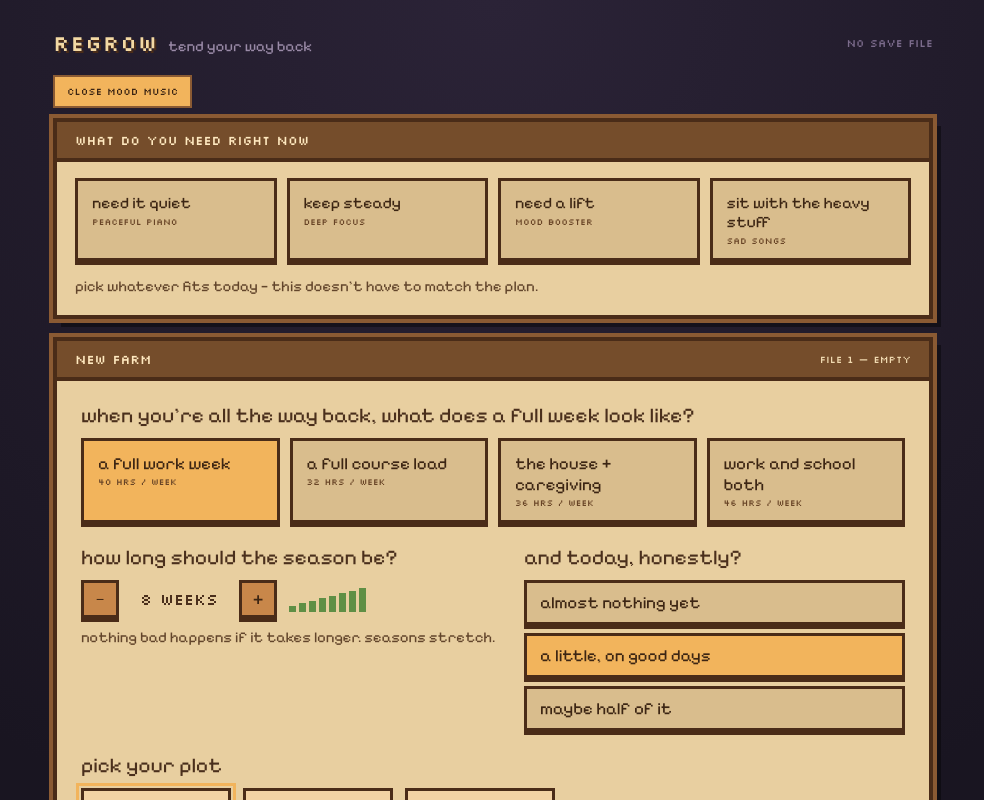
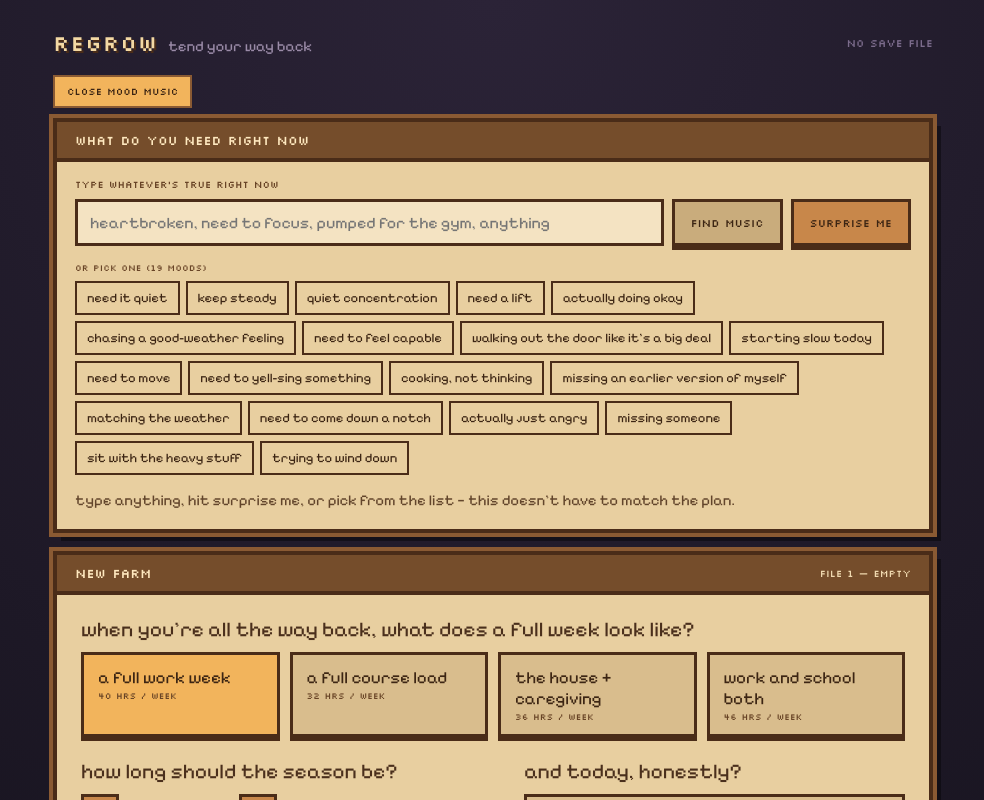
Before and after one commit to Thrinayani39e/regrow, a React (Vite) app: page / in a window 1280 px wide. Both pictures are taken after a click on the button "MOOD MUSIC". Shown: the top 800 px of the page, without its empty margins (147-1131 px from the left). Built offline with nearby package versions, Linux system fonts and the light colour scheme.

Commit message:
feat: expand mood library to 19 playlists + free-text mood matching

```diff
--- a/src/components/MoodMusicBoard.tsx
+++ b/src/components/MoodMusicBoard.tsx
@@ -8,29 +8,106 @@ interface Mood {
   tag: string;
   playlistId: string;
   playlistName: string;
+  // Free-text matching terms — checked as substrings against whatever
+  // someone types, on top of the mood's own key/label/tag words.
+  keywords: string[];
 }
 
-// Public Spotify editorial playlists — each ID checked against Spotify's
-// oEmbed endpoint (https://open.spotify.com/oembed?url=...) before being
-// hardcoded here. The embed iframe needs no API key or login; playback
-// only starts if the person clicks play inside it, so nothing here
-// autoplays audio.
+// Real, public Spotify editorial playlists — every ID checked against
+// Spotify's oEmbed endpoint (https://open.spotify.com/oembed?url=...)
+// before being hardcoded here. The embed iframe needs no API key or
+// login; playback only starts if someone clicks play inside it.
 const MOODS: Mood[] = [
-  { key: 'calm', label: 'need it quiet', tag: 'PEACEFUL PIANO', playlistId: '37i9dQZF1DX4sWSpwq3LiO', playlistName: 'Peaceful Piano' },
-  { key: 'focus', label: 'keep steady', tag: 'DEEP FOCUS', playlistId: '37i9dQZF1DWZeKCadgRdKQ', playlistName: 'Deep Focus' },
-  { key: 'lift', label: 'need a lift', tag: 'MOOD BOOSTER', playlistId: '37i9dQZF1DX3rxVfibe1L0', playlistName: 'Mood Booster' },
-  { key: 'heavy', label: 'sit with the heavy stuff', tag: 'SAD SONGS', playlistId: '37i9dQZF1DX7qK8ma5wgG1', playlistName: 'Sad Songs' },
+  { key: 'calm', label: 'need it quiet', tag: 'PEACEFUL PIANO', playlistId: '37i9dQZF1DX4sWSpwq3LiO', playlistName: 'Peaceful Piano', keywords: ['calm', 'quiet', 'peaceful', 'still', 'overwhelmed', 'gentle', 'soft', 'settle'] },
+  { key: 'focus', label: 'keep steady', tag: 'DEEP FOCUS', playlistId: '37i9dQZF1DWZeKCadgRdKQ', playlistName: 'Deep Focus', keywords: ['focus', 'concentrate', 'steady', 'productive', 'deadline', 'working', 'deep work'] },
+  { key: 'lofi', label: 'quiet concentration', tag: 'LOFI BEATS', playlistId: '37i9dQZF1DWWQRwui0ExPn', playlistName: 'lofi beats', keywords: ['lofi', 'lo-fi', 'study', 'studying', 'homework', 'chill focus', 'background'] },
+  { key: 'lift', label: 'need a lift', tag: 'MOOD BOOSTER', playlistId: '37i9dQZF1DX3rxVfibe1L0', playlistName: 'Mood Booster', keywords: ['lift', 'boost', 'pick me up', 'low', 'meh', 'blah', 'need energy'] },
+  { key: 'feelgood', label: 'actually doing okay', tag: "FEELIN' GOOD", playlistId: '37i9dQZF1DX9XIFQuFvzM4', playlistName: "Feelin' Good", keywords: ['good', 'happy', 'great', 'content', 'okay today', 'fine today', 'light'] },
+  { key: 'goodvibes', label: 'chasing a good-weather feeling', tag: 'GOOD VIBES', playlistId: '37i9dQZF1DWYBO1MoTDhZI', playlistName: 'Good Vibes', keywords: ['sunny', 'summer', 'warm', 'bright', 'good vibes', 'breezy'] },
+  { key: 'confidence', label: 'need to feel capable', tag: 'CONFIDENCE BOOST', playlistId: '37i9dQZF1DX4fpCWaHOned', playlistName: 'Confidence Boost', keywords: ['confidence', 'capable', 'nervous about', 'interview', 'big day', 'presentation', 'brave'] },
+  { key: 'badasswalk', label: "walking out the door like it's a big deal", tag: 'WALK LIKE A BADASS', playlistId: '37i9dQZF1DX1tyCD9QhIWF', playlistName: 'Walk Like A Badass', keywords: ['badass', 'strut', 'main character', 'walking out', 'unstoppable', 'powerful'] },
+  { key: 'morning', label: 'starting slow today', tag: 'MORNING MOTIVATION', playlistId: '37i9dQZF1DXc5e2bJhV6pu', playlistName: 'Morning Motivation', keywords: ['morning', 'waking up', 'slow start', 'groggy', 'first thing'] },
+  { key: 'workout', label: 'need to move', tag: 'BEAST MODE', playlistId: '37i9dQZF1DX76Wlfdnj7AP', playlistName: 'Beast Mode', keywords: ['workout', 'gym', 'exercise', 'run', 'running', 'move my body', 'restless', 'pumped'] },
+  { key: 'singalong', label: 'need to yell-sing something', tag: 'SONGS TO SING IN THE CAR', playlistId: '37i9dQZF1DWWMOmoXKqHTD', playlistName: 'Songs to Sing in the Car', keywords: ['sing', 'scream', 'car', 'loud', 'belt it out', 'yell'] },
+  { key: 'cooking', label: 'cooking, not thinking', tag: 'DINNER WITH FRIENDS', playlistId: '37i9dQZF1DX4xuWVBs4FgJ', playlistName: 'Dinner with Friends', keywords: ['cooking', 'kitchen', 'dinner', 'making food', 'domestic', 'puttering'] },
+  { key: 'nostalgia', label: 'missing an earlier version of myself', tag: 'THROWBACK JAMS', playlistId: '37i9dQZF1DX8ky12eWIvcW', playlistName: 'Throwback Jams', keywords: ['nostalgia', 'nostalgic', 'throwback', 'used to', 'remember when', 'old me', 'younger'] },
+  { key: 'rainy', label: 'matching the weather', tag: 'RAINY DAY', playlistId: '37i9dQZF1DXbvABJXBIyiY', playlistName: 'Rainy Day', keywords: ['rain', 'rainy', 'grey day', 'gray day', 'gloomy', 'window'] },
+  { key: 'anxious', label: 'need to come down a notch', tag: 'CALM DOWN', playlistId: '37i9dQZF1DX5bjCEbRU4SJ', playlistName: 'Calm Down', keywords: ['anxious', 'anxiety', 'nervous', 'panic', 'spiraling', 'stressed', 'on edge', 'racing thoughts'] },
+  { key: 'angry', label: 'actually just angry', tag: 'ANGRY MIX', playlistId: '37i9dQZF1EIgNZCaOGb0Mi', playlistName: 'Angry Mix', keywords: ['angry', 'mad', 'furious', 'rage', 'pissed', 'frustrated', 'irritated'] },
+  { key: 'heartbreak', label: 'missing someone', tag: 'HEARTBROKEN MIX', playlistId: '37i9dQZF1EIf7xoQBl4aZ1', playlistName: 'Heartbroken Mix', keywords: ['heartbreak', 'heartbroken', 'breakup', 'broke up', 'ex', 'missing him', 'missing her', 'missing them', 'lonely', 'lovesick'] },
+  { key: 'heavy', label: 'sit with the heavy stuff', tag: 'SAD SONGS', playlistId: '37i9dQZF1DX7qK8ma5wgG1', playlistName: 'Sad Songs', keywords: ['sad', 'heavy', 'grief', 'crying', 'need to cry', 'awful', 'exhausted', 'hopeless', "can't"] },
+  { key: 'sleep', label: 'trying to wind down', tag: 'SLEEP', playlistId: '37i9dQZF1DWZd79rJ6a7lp', playlistName: 'Sleep', keywords: ['sleep', 'sleepy', 'tired', 'bedtime', 'wind down', 'insomnia', 'exhausted', 'night'] },
 ];
 
+function normalize(s: string) {
+  return s.toLowerCase().trim();
+}
+
+// Local, no-backend "matching": score every mood by how many of its own
+// name/keywords show up as substrings of what was typed, take the best
+// score above zero. Deliberately simple — this isn't trying to be a real
+// search engine, just a friendlier front door onto a curated library than
+// nineteen buttons in a row.
+function matchMood(query: string): Mood | null {
+  const q = normalize(query);
+  if (!q) return null;
+  let best: Mood | null = null;
+  let bestScore = 0;
+  for (const mood of MOODS) {
+    const haystack = [mood.key, mood.label, mood.playlistName, ...mood.keywords].map(normalize);
+    let score = 0;
+    for (const term of haystack) {
+      if (term.length < 3) continue;
+      if (q.includes(term) || term.includes(q)) score += term.length;
+    }
+    if (score > bestScore) {
+      bestScore = score;
+      best = mood;
+    }
+  }
+  return best;
+}
+
 // A small, always-reachable panel (toggled from the app header, so it's
-// available on every screen — start, farm, tend, dayend) for picking
-// music by how today actually feels, independent of the recovery plan
-// itself. Selection is local-only and intentionally not part of
-// GameState/localStorage — it's an ambient utility, not plan state.
+// available on every screen — start, farm, tend, dayend) for finding music
+// by how today actually feels, independent of the recovery plan itself.
+// Selection is local-only and intentionally not part of GameState /
+// localStorage — it's an ambient utility, not plan state.
 export function MoodMusicBoard() {
   const [open, setOpen] = useState(false);
+  const [query, setQuery] = useState('');
   const [moodKey, setMoodKey] = useState<string | null>(null);
+  const [searchedFor, setSearchedFor] = useState<string | null>(null);
+  const [noMatch, setNoMatch] = useState(false);
+
   const mood = MOODS.find((m) => m.key === moodKey) ?? null;
+
+  const pick = (m: Mood) => {
+    setMoodKey(m.key);
+    setSearchedFor(null);
+    setNoMatch(false);
+  };
+
+  const runSearch = () => {
+    const q = query.trim();
+    if (!q) return;
+    const found = matchMood(q);
+    if (found) {
+      setMoodKey(found.key);
+      setSearchedFor(q);
+      setNoMatch(false);
+    } else {
+      setMoodKey(null);
+      setSearchedFor(q);
+      setNoMatch(true);
+    }
+  };
+
+  const surpriseMe = () => {
+    const others = MOODS.filter((m) => m.key !== moodKey);
+    const pool = others.length ? others : MOODS;
+    pick(pool[Math.floor(Math.random() * pool.length)]);
+  };
 
   return (
     <div style={{ width: '100%', maxWidth: 880 }}>
@@ -57,25 +134,94 @@ export function MoodMusicBoard() {
         <div id="mood-music-panel" role="region" aria-label="Mood music" style={{ marginTop: 10, animation: 'rgUp .25s ease' }}>
           <Card title="WHAT DO YOU NEED RIGHT NOW">
             <div style={{ padding: '16px 18px 20px', display: 'flex', flexDirection: 'column', gap: 16 }}>
-              <div style={{ display: 'grid', gridTemplateColumns: 'repeat(auto-fit, minmax(190px, 1fr))', gap: 10 }}>
+              <div style={{ display: 'flex', flexDirection: 'column', gap: 8 }}>
+                <label htmlFor="mood-query" style={{ fontFamily: pixelDisplayFont, fontSize: 10, color: palette.tagText }}>
+                  TYPE WHATEVER'S TRUE RIGHT NOW
+                </label>
+                <div style={{ display: 'flex', gap: 8, flexWrap: 'wrap' }}>
+                  <input
+                    id="mood-query"
+                    value={query}
+                    onChange={(e) => setQuery(e.target.value)}
+                    onKeyDown={(e) => {
+                      if (e.key === 'Enter') runSearch();
+                    }}
+                    placeholder="heartbroken, need to focus, pumped for the gym, anything"
+                    style={{
+                      flex: '1 1 260px',
+                      minWidth: 0,
+                      fontFamily: pixelFont,
+                      fontSize: 16,
+                      padding: '11px 12px',
+                      border: `3px solid ${palette.cardBorder}`,
+                      background: palette.inputBg,
+                      color: palette.inkDark,
+                      outline: 'none',
+                    }}
+                  />
+                  <PixelButton onClick={runSearch} bg={query.trim() ? palette.btnGreenBg : palette.btnTendedBg} fontSize={11} padding="0 16px" minHeight={44}>
+                    FIND MUSIC
+                  </PixelButton>
+                  <PixelButton onClick={surpriseMe} bg={palette.btnWaterBg} fontSize={11} padding="0 16px" minHeight={44}>
+                    SURPRISE ME
+                  </PixelButton>
+                </div>
+              </div>
+
+              <div>
+                <div style={{ fontFamily: pixelDisplayFont, fontSize: 9, color: palette.tagText, marginBottom: 8 }}>
+                  OR PICK ONE ({MOODS.length} MOODS)
+                </div>
+                <div style={{ display: 'flex', flexWrap: 'wrap', gap: 6 }}>
                   {MOODS.map((m) => (
-                  <PixelButton
+                    <button
                       key={m.key}
-                    onClick={() => setMoodKey(m.key)}
-                    bg={m.key === moodKey ? palette.btnAmberBg : palette.btnTanBg}
-                    ariaPressed={m.key === moodKey}
-                    fontFamily={pixelFont}
-                    fontSize={16}
-                    padding="12px 14px"
-                    style={{ display: 'flex', flexDirection: 'column', gap: 4 }}
+                      type="button"
+                      className="focus-ring"
+                      onClick={() => pick(m)}
+                      aria-pressed={m.key === moodKey}
+                      style={{
+                        cursor: 'pointer',
+                        fontFamily: pixelFont,
+                        fontSize: 13,
+                        padding: '7px 10px',
+                        border: `2px solid ${palette.cardBorder}`,
+                        background: m.key === moodKey ? palette.btnAmberBg : palette.cardBg,
+                        color: palette.ink,
+                      }}
                     >
-                    <span>{m.label}</span>
-                    <span style={{ fontFamily: pixelDisplayFont, fontSize: 9, color: palette.tagText }}>{m.tag}</span>
-                  </PixelButton>
+                      {m.label}
+                    </button>
                   ))}
                 </div>
+              </div>
 
-              {mood ? (
+              <div aria-live="polite">
+                {noMatch && searchedFor && (
+                  <div style={{ fontSize: 15, color: palette.inkMuted, display: 'flex', flexDirection: 'column', gap: 6 }}>
+                    <span>don't have a playlist tuned for "{searchedFor}" yet — but here's a direct line to Spotify's own search for it.</span>
+                    <a
+                      href={`https://open.spotify.com/search/${encodeURIComponent(searchedFor)}`}
+                      target="_blank"
+                      rel="noopener noreferrer"
+                      style={{ fontFamily: pixelDisplayFont, fontSize: 11, color: palette.btnWaterBg }}
+                    >
+                      SEARCH "{searchedFor.toUpperCase()}" ON SPOTIFY ↗
+                    </a>
+                  </div>
+                )}
+
+                {mood && (
+                  <div style={{ display: 'flex', flexDirection: 'column', gap: 10 }}>
+                    <div style={{ fontSize: 14, color: palette.inkMuted }}>
+                      {searchedFor ? (
+                        <>
+                          closest match for "{searchedFor}": <strong>{mood.playlistName}</strong>
+                        </>
+                      ) : (
+                        <>playing: {mood.playlistName}</>
+                      )}
+                    </div>
                     <div style={{ border: `3px solid ${palette.tagBorder}`, overflow: 'hidden' }}>
                       <iframe
                         key={mood.playlistId}
@@ -88,11 +234,15 @@ export function MoodMusicBoard() {
                         loading="lazy"
                       />
                     </div>
-              ) : (
-                <div style={{ fontSize: 15, color: palette.inkMuted }}>
-                  pick whatever fits today — this doesn't have to match the plan.
                   </div>
                 )}
+
+                {!mood && !noMatch && (
+                  <div style={{ fontSize: 15, color: palette.inkMuted }}>
+                    type anything, hit surprise me, or pick from the list — this doesn't have to match the plan.
+                  </div>
+                )}
+              </div>
             </div>
           </Card>
         </div>
```
Lines whose indentation alone changed are shown as unchanged.
